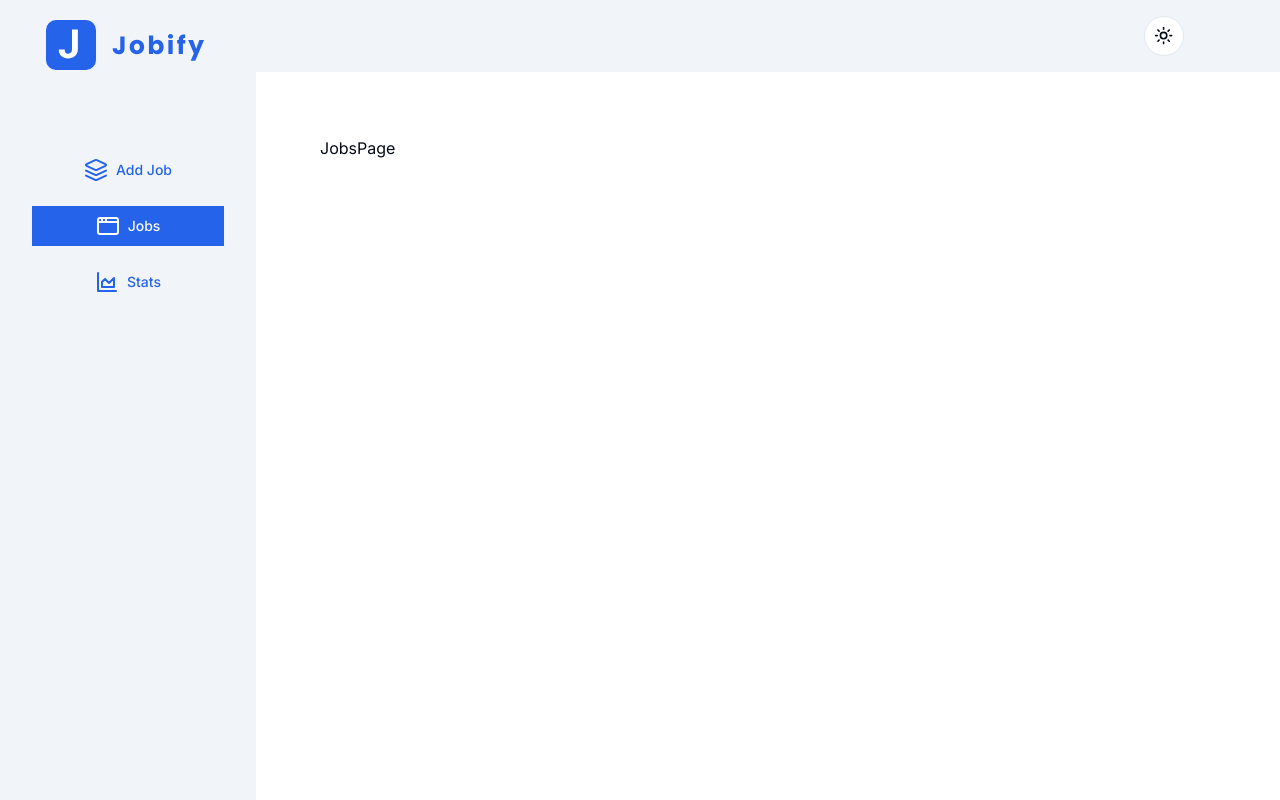
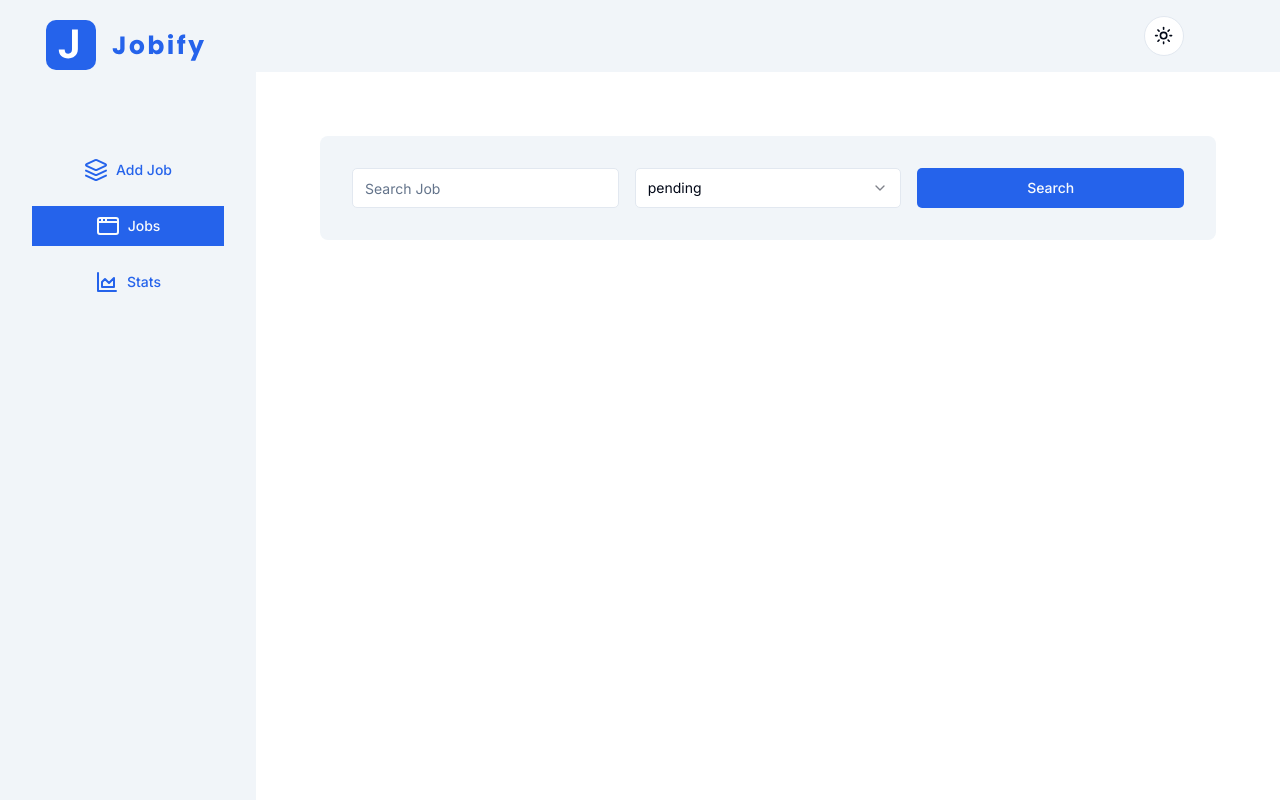
Before and after one commit to MezoAli/next-js-14-jopify, a Next.js app: page /jobs in a window 1280 px wide. Built offline with nearby package versions, Linux system fonts and the light colour scheme.

Commit message:
create SearchJobForm comp and wrap jobs page with hydration boundry

```diff
--- a/app/(dasgboard)/jobs/page.tsx
+++ b/app/(dasgboard)/jobs/page.tsx
@@ -1,5 +1,17 @@
+import SearchJobForm from "@/components/pages/SearchJobForm";
+import {
+  HydrationBoundary,
+  QueryClient,
+  dehydrate,
+} from "@tanstack/react-query";
+
 const JobsPage = async () => {
-  return <div>JobsPage</div>;
+  const queryClient = new QueryClient();
+  return (
+    <HydrationBoundary state={dehydrate(queryClient)}>
+      <SearchJobForm />
+    </HydrationBoundary>
+  );
 };
 
 export default JobsPage;
--- /dev/null
+++ b/components/pages/SearchJobForm.tsx
@@ -0,0 +1,41 @@
+import { Button } from "../ui/button";
+import { Input } from "../ui/input";
+import {
+  Select,
+  SelectContent,
+  SelectGroup,
+  SelectItem,
+  SelectTrigger,
+  SelectValue,
+} from "../ui/select";
+
+const SearchJobForm = () => {
+  return (
+    <div className="max-w-5xl mx-auto bg-muted p-8 rounded-[8px] grid lg:grid-cols-3 gap-4">
+      <Input
+        type="text"
+        placeholder="Search Job"
+        className="w-full rounded-[5px]"
+      />
+      <Select defaultValue="pending">
+        <SelectTrigger className="w-full rounded-[5px]">
+          <SelectValue />
+        </SelectTrigger>
+        <SelectContent>
+          <SelectGroup>
+            {["pending", "rejected", "interview"].map((item) => {
+              return (
+                <SelectItem key={item} value={item}>
+                  {item}
+                </SelectItem>
+              );
+            })}
+          </SelectGroup>
+        </SelectContent>
+      </Select>
+      <Button className="rounded-[5px]">Search</Button>
+    </div>
+  );
+};
+
+export default SearchJobForm;
```
